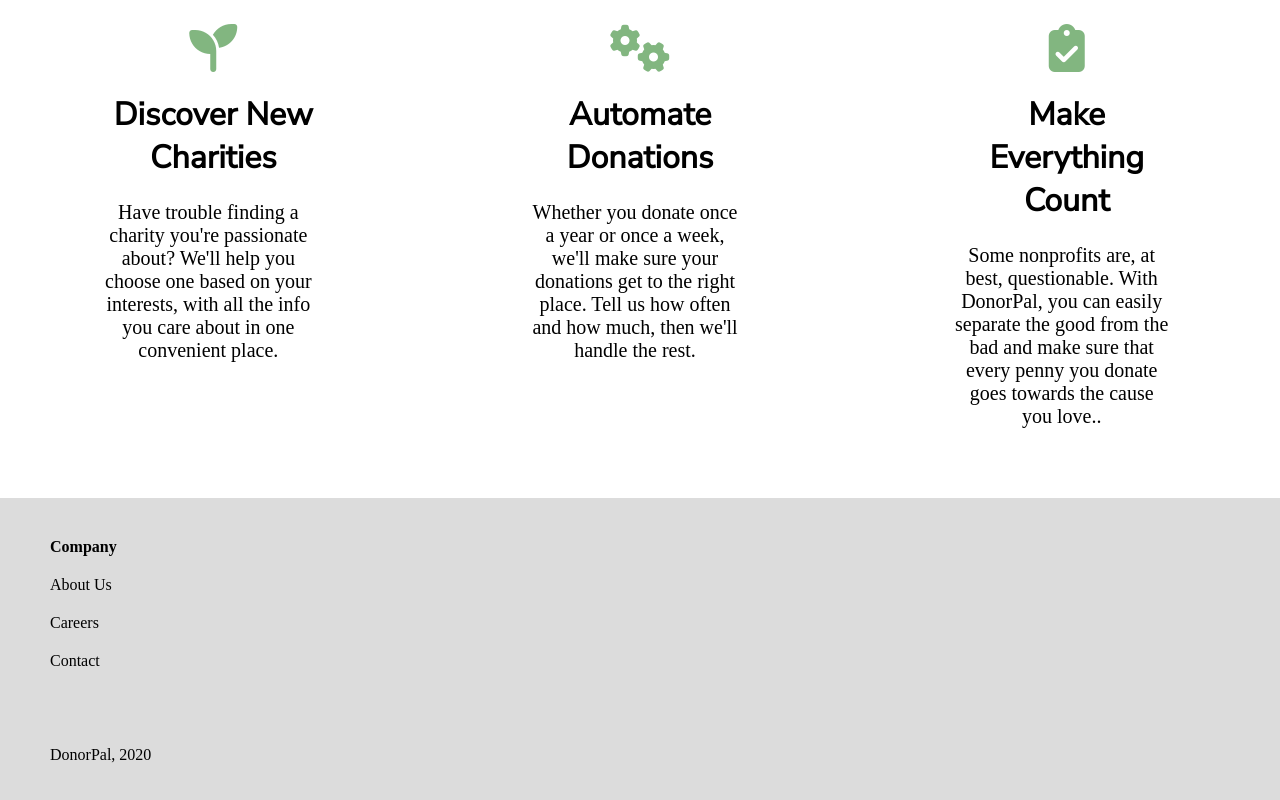
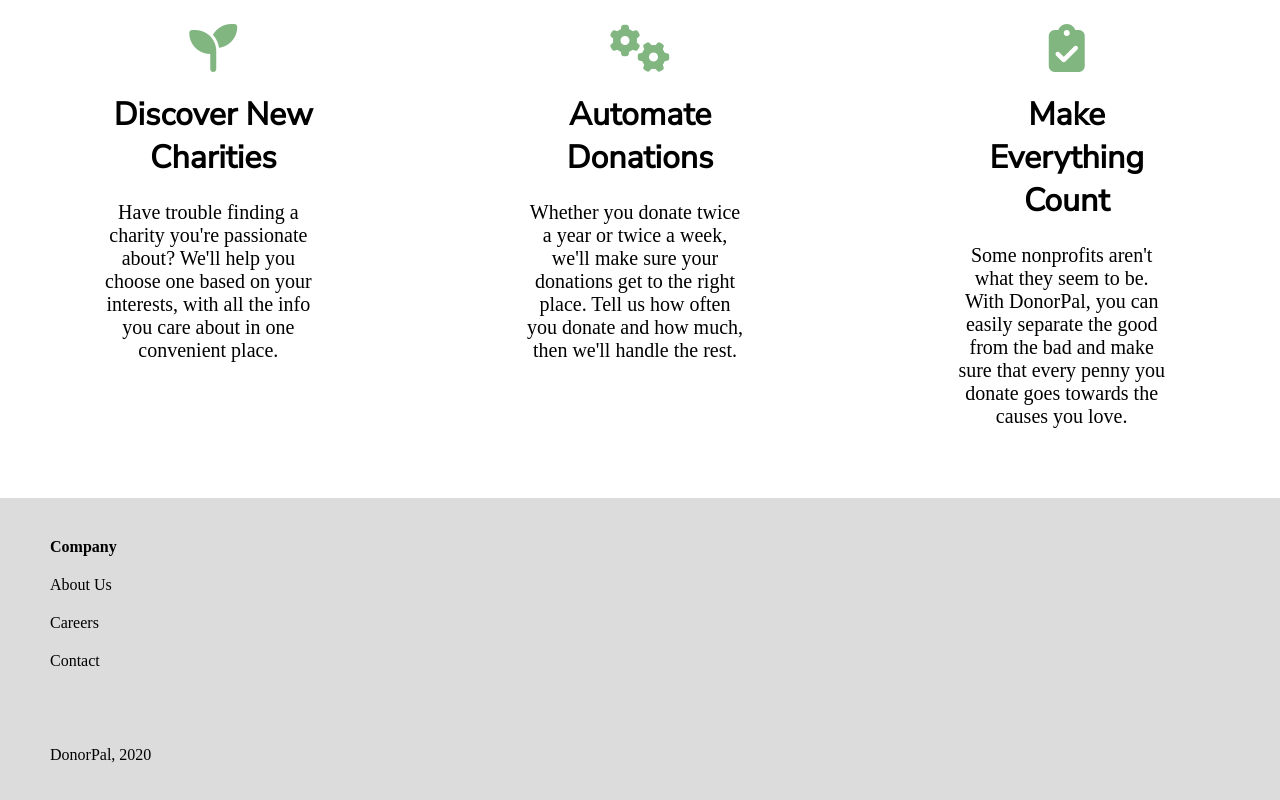
Before and after one commit to donorpal/donorpal-landing-page, a plain HTML site: page index.html in a window 1280 px wide. Shown: the part 733-1533 px from the top of the page. Drawn offline with Linux system fonts and the light colour scheme; a web font is replaced by a local one.

Commit message:
Update index.html

```diff
--- a/index.html
+++ b/index.html
@@ -50,12 +50,12 @@
         <div class="feature-box">
           <i class="fas fa-3x fa-cogs"></i>
           <h1>Automate Donations</h1>
-          <p class="feature-text">Whether you donate once a year or once a week, we'll make sure your donations get to the right place. Tell us how often and how much, then we'll handle the rest.</p>
+          <p class="feature-text">Whether you donate twice a year or twice a week, we'll make sure your donations get to the right place. Tell us how often you donate and how much, then we'll handle the rest.</p>
         </div>
         <div class="feature-box">
           <i class="fas fa-3x fa-clipboard-check"></i>
           <h1>Make Everything Count</h1>
-          <p class="feature-text">Some nonprofits are, at best, questionable. With DonorPal, you can easily separate the good from the bad and make sure that every penny you donate goes towards the cause you love..</p>
+          <p class="feature-text">Some nonprofits aren't what they seem to be. With DonorPal, you can easily separate the good from the bad and make sure that every penny you donate goes towards the causes you love.</p>
         </div>
       </div>
     </main>
```
